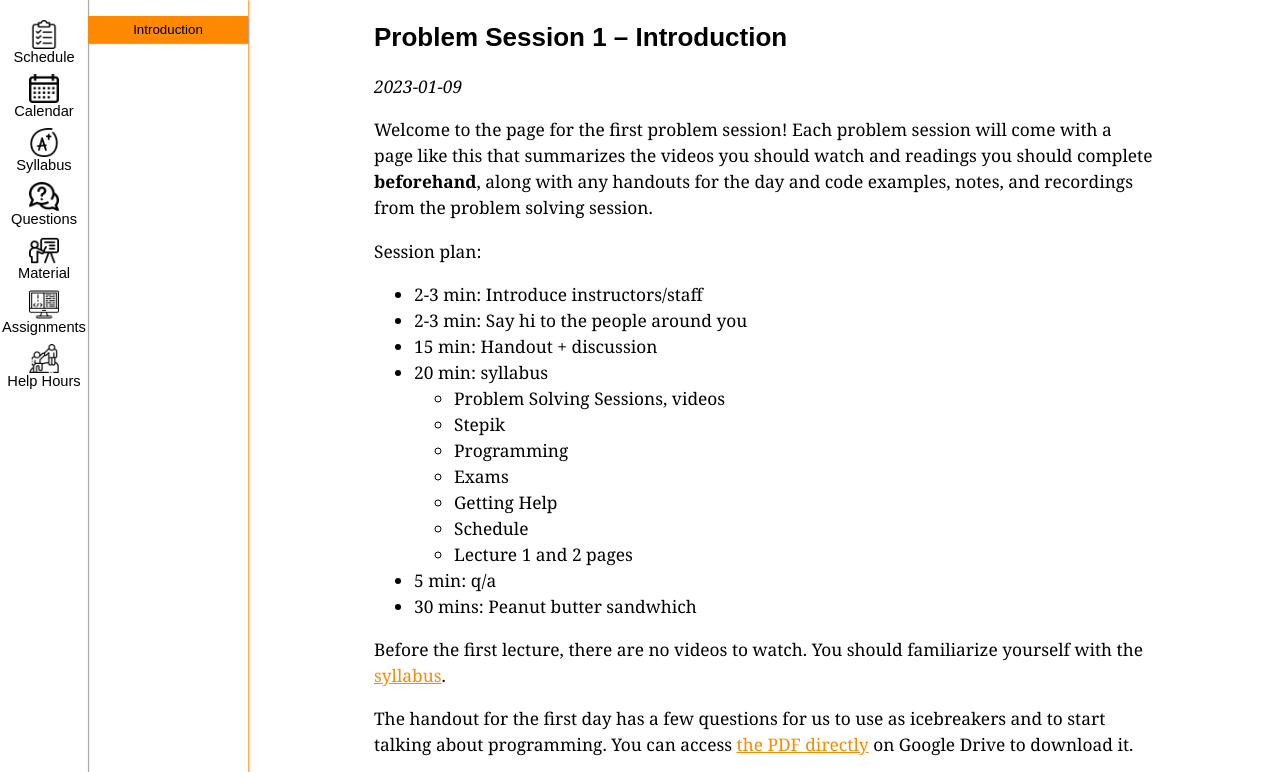
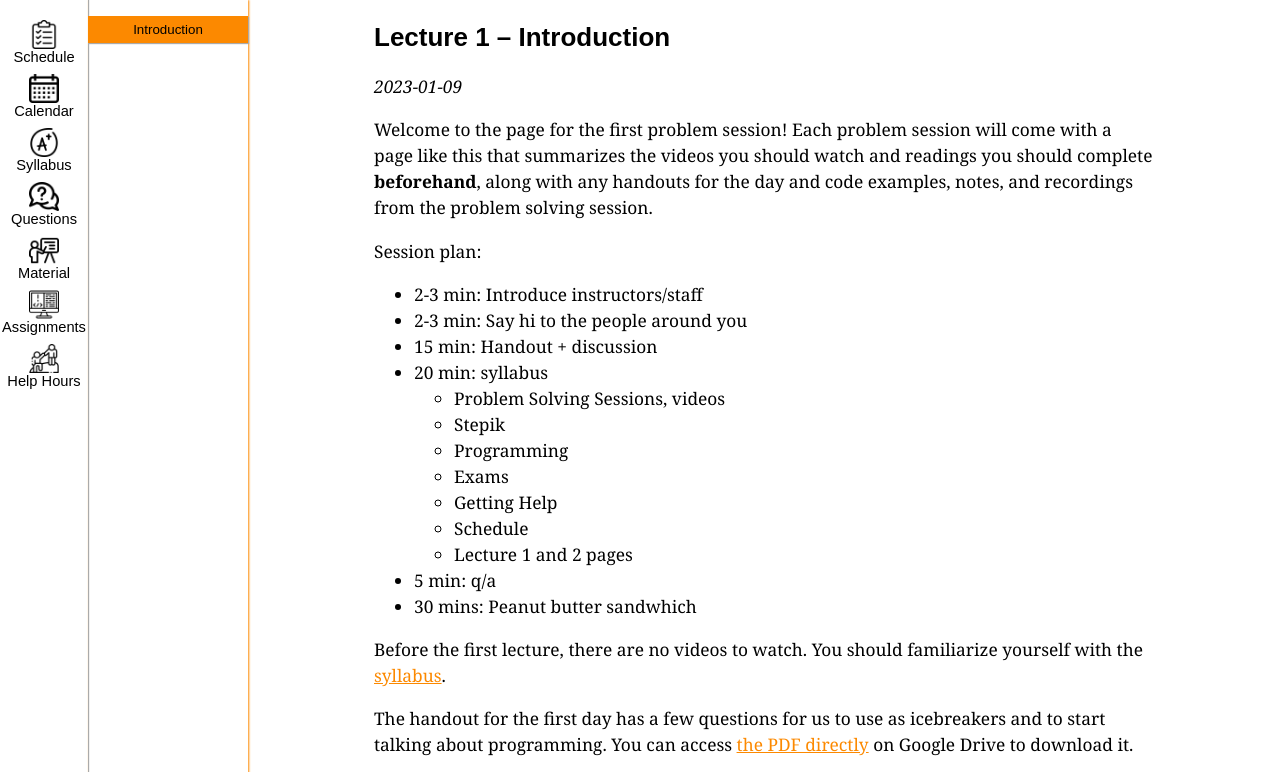
Before and after one commit to ucsd-cse11-w23/ucsd-cse11-w23.github.io, a Jekyll site: the page built from _lectures/lecture1.md, in a window 1280 px wide, cut to the strip 0-772 px from the top of the page. Built offline with Jekyll 4.4.1, drawn with Linux system fonts in a browser that asks for light colours.

Commit message:
Update lecture1.md

```diff
--- a/_lectures/lecture1.md
+++ b/_lectures/lecture1.md
@@ -9,7 +9,7 @@ worksheets:
 
 ---
 
-## Problem Session 1 – Introduction
+## Lecture 1 – Introduction
 
 _{{ page.released-on }}_
 
```
